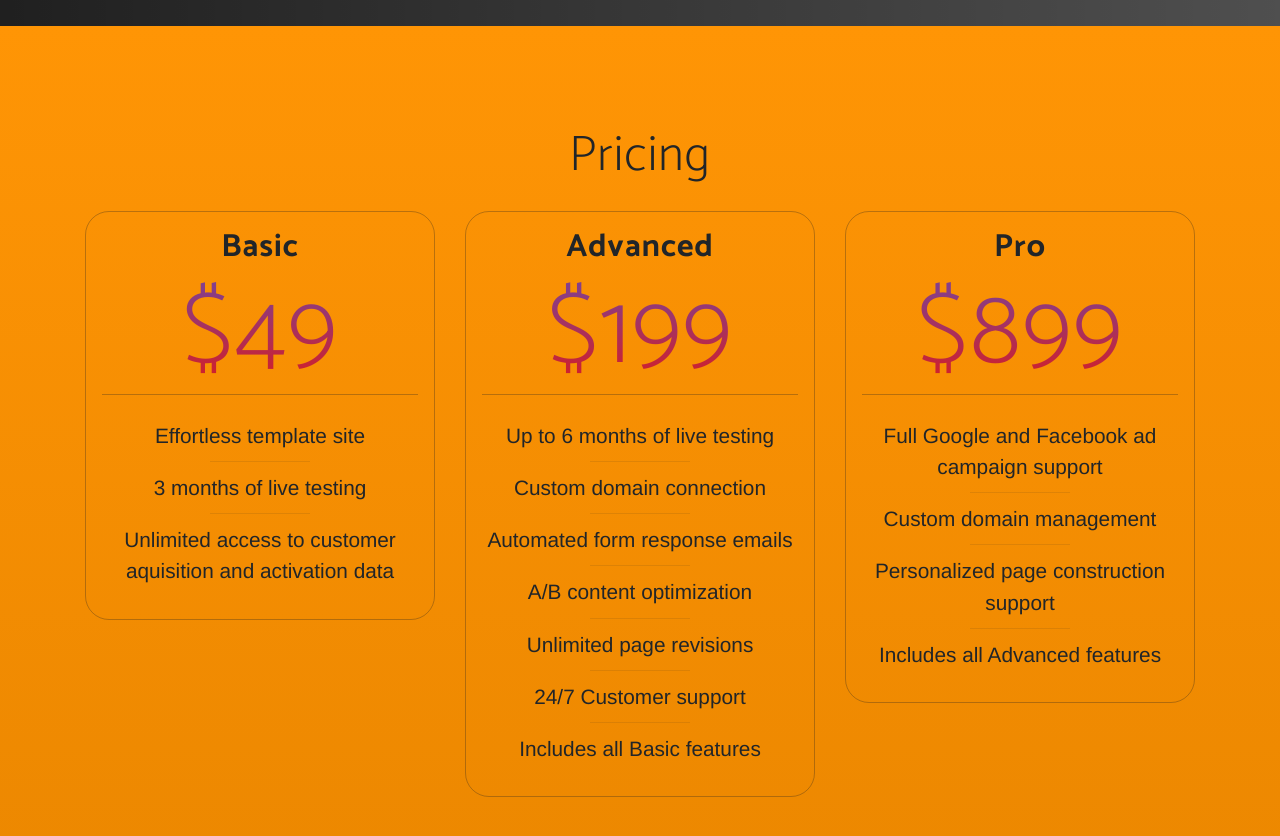
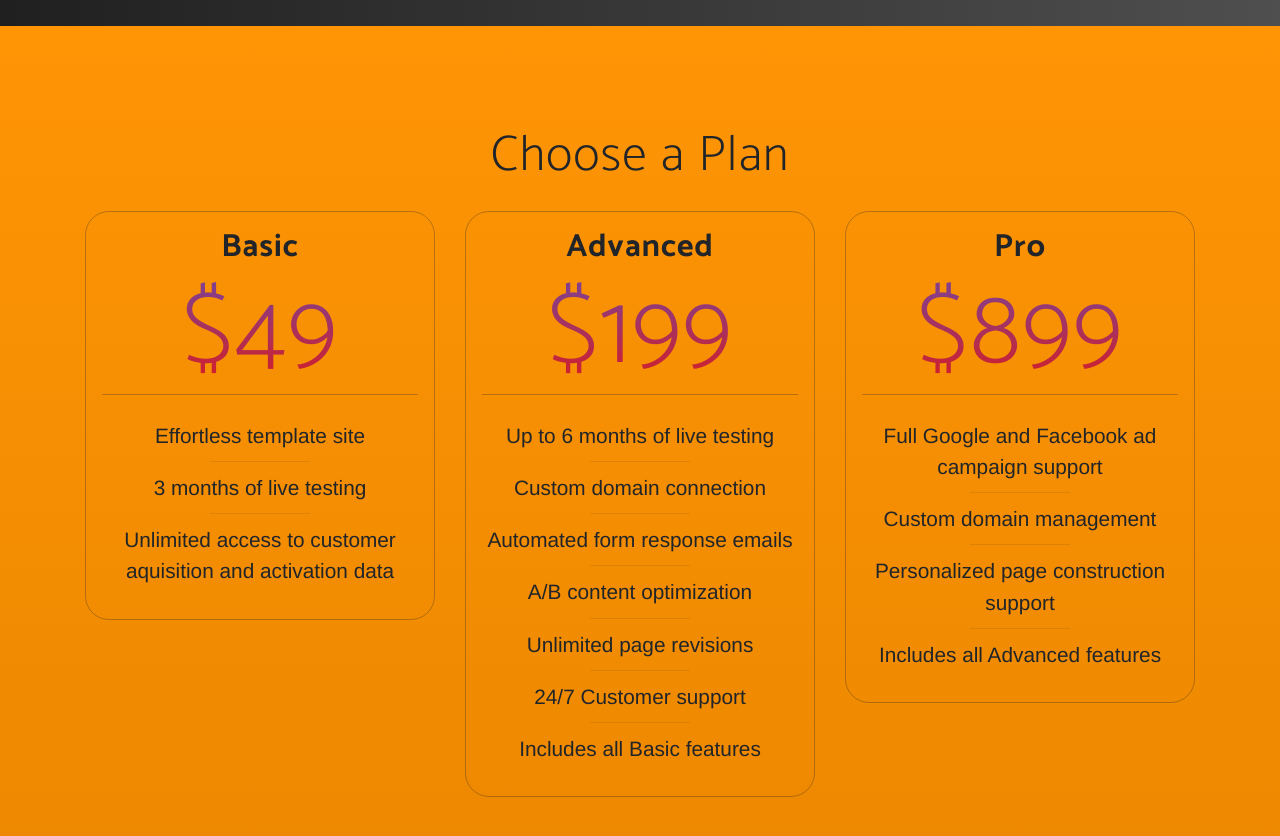
Before and after one commit to elliotaplant/VeriFireLandingPage, a website: page index.html in a window 1280 px wide. Shown: the part 2860-3696 px from the top of the page. Drawn offline with nearby package versions, Linux system fonts and the light colour scheme; grey boxes are pictures that could not be loaded; a web font is replaced by a local one.

Commit message:
Fix up copy

```diff
--- a/index.html
+++ b/index.html
@@ -178,7 +178,7 @@
   <section class="contact bg-primary"
            id="contact">
     <div class="container">
-      <h2>Pricing</h2>
+      <h2>Choose a Plan</h2>
       <div class="row plans">
         <div class="col-lg-4">
           <div class="feature-item">
```
